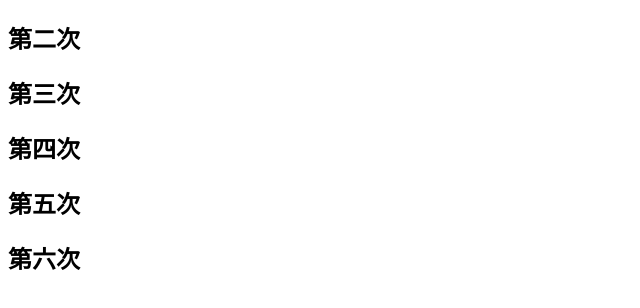
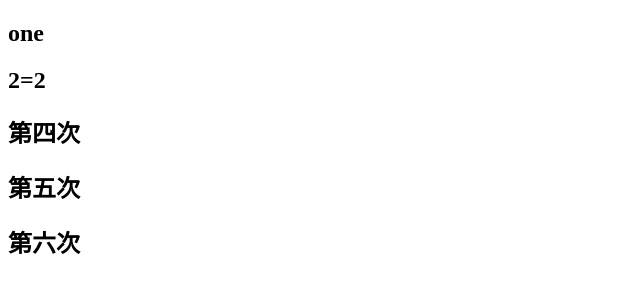
Before and after one commit to hzx1999-ai/hzc190415, a plain HTML site: page one.html in a window 1280 px wide. Shown: the whole page, without its empty margins (0-640 px from the left). Drawn offline with Linux system fonts and the light colour scheme.

Commit message:
test第二次修改

```diff
--- a/one.html
+++ b/one.html
@@ -8,8 +8,8 @@
 </head>
 <body>
     <h2></h2>
-    <h2>第二次</h2>
-    <h2>第三次</h2>
+    <h2>one</h2>
+    <h2>2=2</h2>
     <h2>第四次</h2>
     <h2>第五次</h2>
     <h2>第六次</h2>
```
